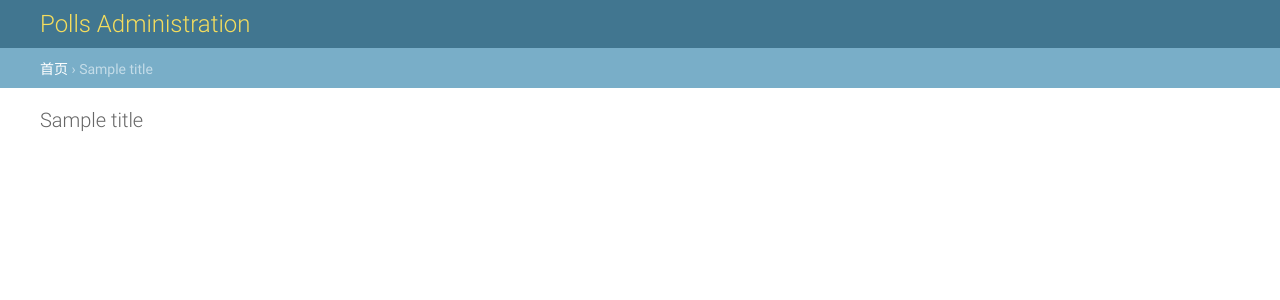
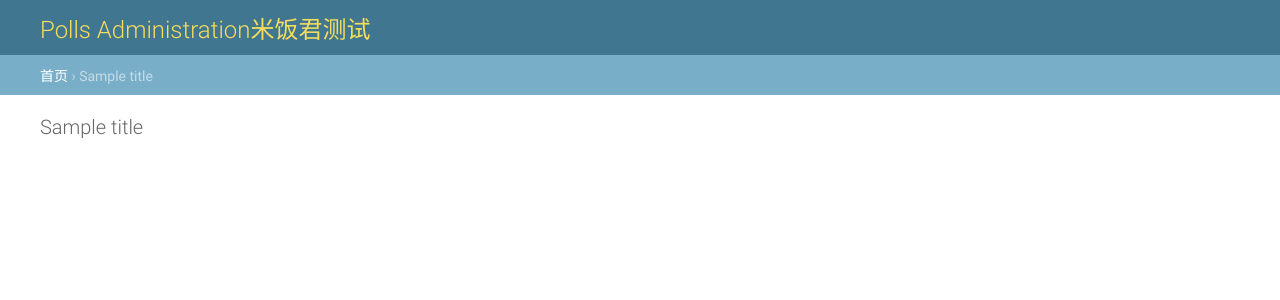
Before and after one commit to mifanjun00/mysiteTest, a Django app: template templates/admin/base_site.html in a window 1280 px wide. Shown: the top 300 px of the page. Run offline with Django 3.2, Linux system fonts and the light colour scheme; the template is opened without the code that fills it: most values are stand-ins (such as "Sample title", 1, 10 or a date in 2020).

Commit message:
2019.9.10第一次上传

```diff
--- a/templates/admin/base_site.html
+++ b/templates/admin/base_site.html
@@ -5,7 +5,7 @@
 {% block branding %}
 {#<h1 id="site-name"><a href="{% url 'admin:index' %}">{{ site_header|default:_('Django administration') }}</a></h1>#}
 
-    <h1 id="site-name"><a href="{% url 'admin:index' %}">Polls Administration</a></h1>
+    <h1 id="site-name"><a href="{% url 'admin:index' %}">Polls Administration米饭君测试</a></h1>
 {% endblock %}
 
 {% block nav-global %}{% endblock %}
```
